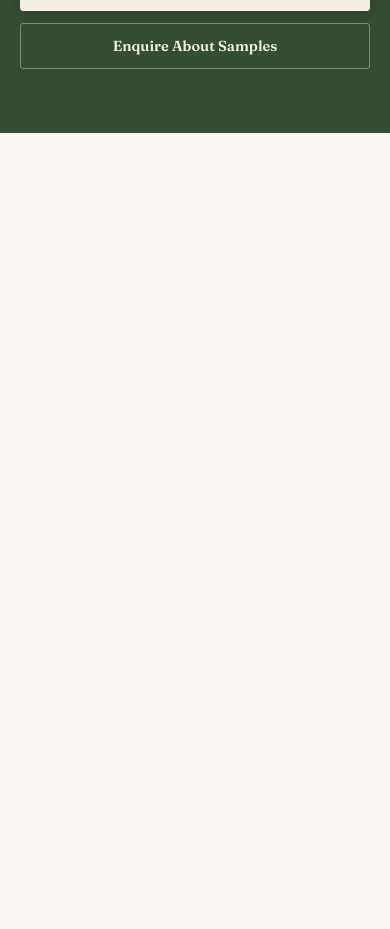
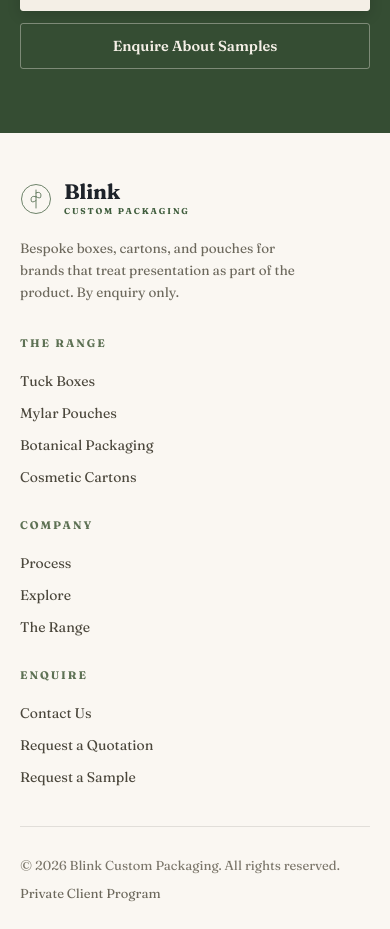
Before and after one commit to bilalkhanx9/Blink-pack, a React (Vite) app: page / in a window 390 px wide. Shown: the part 6220-7149 px from the top of the page. Before the commit the page ends 6353 px from the top, so only its background shows below. Built offline with nearby package versions, Linux system fonts and the light colour scheme.

Commit message:
Add responsive Footer component matching screenshot

```diff
--- a/src/App.jsx
+++ b/src/App.jsx
@@ -7,6 +7,7 @@
 import ProcessSection from './components/ProcessSection';
 import StandardSection from './components/StandardSection';
 import CallToActionBanner from './components/CallToActionBanner';
+import Footer from './components/Footer';
 import PackagingDetailPage from './components/PackagingDetailPage';
 import { packagingTypes, getPackagingTypeById } from './data/packagingData';
 import { useScrollReveal } from './hooks/useScrollReveal';
@@ -78,6 +79,8 @@
           <CallToActionBanner />
         </>
       )}
+
+      <Footer onNavigateHome={handleNavigateHome} onSelectType={handleSelectType} />
     </div>
   );
 }
--- /dev/null
+++ b/src/components/Footer.css
@@ -0,0 +1,193 @@
+/* ==========================================================================
+   Footer Component Styling
+   ========================================================================== */
+
+.site-footer {
+  width: 100%;
+  background-color: #FAF7F2;
+  padding: clamp(64px, 8vh, 92px) 0 36px;
+  position: relative;
+  font-family: 'Fraunces', Georgia, serif;
+}
+
+.footer-container {
+  max-width: 1240px;
+  width: 100%;
+  margin: 0 auto;
+  padding: 0 64px;
+}
+
+/* --------------------------------------------------------------------------
+   4-Column Links Grid
+   -------------------------------------------------------------------------- */
+.footer-grid {
+  display: grid;
+  grid-template-columns: 1.5fr 1fr 1fr 1fr;
+  gap: clamp(32px, 4vw, 64px);
+  margin-bottom: clamp(48px, 6vh, 68px);
+}
+
+/* Brand Column */
+.footer-brand-col {
+  display: flex;
+  flex-direction: column;
+}
+
+.footer-brandmark {
+  display: inline-flex;
+  align-items: center;
+  gap: 12px;
+  text-decoration: none;
+  margin-bottom: 22px;
+  transition: opacity 0.2s ease;
+}
+
+.footer-brandmark:hover {
+  opacity: 0.9;
+}
+
+.footer-logo-icon {
+  display: flex;
+  align-items: center;
+  justify-content: center;
+}
+
+.footer-brand-text {
+  display: flex;
+  flex-direction: column;
+}
+
+.footer-brand-name {
+  font-size: 21px;
+  font-weight: 700;
+  color: #1E232A;
+  line-height: 1;
+  letter-spacing: -0.01em;
+}
+
+.footer-brand-sub {
+  font-size: 8.5px;
+  font-weight: 700;
+  color: #3F5D3D;
+  letter-spacing: 0.22em;
+  text-transform: uppercase;
+  margin-top: 4px;
+}
+
+.footer-mission-text {
+  font-size: 13.5px;
+  line-height: 1.62;
+  color: #6C685C;
+  max-width: 275px;
+  margin: 0;
+}
+
+/* Link Columns */
+.footer-links-col {
+  display: flex;
+  flex-direction: column;
+}
+
+.footer-col-title {
+  font-size: 11px;
+  font-weight: 700;
+  color: #5D7154;
+  letter-spacing: 0.18em;
+  text-transform: uppercase;
+  margin: 0 0 20px;
+}
+
+.footer-links-list {
+  list-style: none;
+  padding: 0;
+  margin: 0;
+  display: flex;
+  flex-direction: column;
+  gap: 12px;
+}
+
+.footer-links-list li {
+  margin: 0;
+}
+
+.footer-links-list a {
+  font-size: 14px;
+  color: #4A463B;
+  text-decoration: none;
+  transition: color 0.2s ease, transform 0.2s ease;
+  display: inline-block;
+}
+
+.footer-links-list a:hover {
+  color: #3F5D3D;
+  transform: translateX(2px);
+}
+
+/* --------------------------------------------------------------------------
+   Footer Bottom Bar / Copyright
+   -------------------------------------------------------------------------- */
+.footer-bottom-bar {
+  border-top: 1px solid rgba(43, 42, 36, 0.12);
+  padding-top: 30px;
+  display: flex;
+  align-items: center;
+  justify-content: space-between;
+  flex-wrap: wrap;
+  gap: 16px;
+}
+
+.footer-copyright {
+  font-size: 13px;
+  color: #7A7569;
+  margin: 0;
+}
+
+.footer-client-program {
+  font-size: 13px;
+  color: #6C685C;
+  text-decoration: none;
+  transition: color 0.2s ease;
+}
+
+.footer-client-program:hover {
+  color: #3F5D3D;
+  text-decoration: underline;
+}
+
+/* --------------------------------------------------------------------------
+   Responsive Media Queries
+   -------------------------------------------------------------------------- */
+@media (max-width: 1024px) {
+  .footer-grid {
+    grid-template-columns: repeat(2, 1fr);
+    gap: 40px;
+  }
+}
+
+@media (max-width: 900px) {
+  .footer-container {
+    padding: 0 24px;
+  }
+}
+
+@media (max-width: 640px) {
+  .site-footer {
+    padding: 48px 0 28px;
+  }
+
+  .footer-container {
+    padding: 0 20px;
+  }
+
+  .footer-grid {
+    grid-template-columns: 1fr;
+    gap: 32px;
+    margin-bottom: 40px;
+  }
+
+  .footer-bottom-bar {
+    flex-direction: column;
+    align-items: flex-start;
+    gap: 12px;
+  }
+}
--- /dev/null
+++ b/src/components/Footer.jsx
@@ -0,0 +1,143 @@
+import React from 'react';
+import './Footer.css';
+
+export default function Footer({ onNavigateHome, onSelectType }) {
+  const handleLogoClick = (e) => {
+    e.preventDefault();
+    if (onNavigateHome) {
+      onNavigateHome();
+    } else {
+      window.scrollTo({ top: 0, behavior: 'smooth' });
+    }
+  };
+
+  const handleLinkClick = (typeId) => {
+    if (onSelectType) {
+      onSelectType(typeId);
+    }
+  };
+
+  return (
+    <footer className="site-footer">
+      <div className="footer-container">
+
+        {/* Main Footer 4-Column Grid */}
+        <div className="footer-grid">
+
+          {/* Column 1: Brand & Bio */}
+          <div className="footer-brand-col">
+            <a
+              href="/"
+              className="footer-brandmark"
+              onClick={handleLogoClick}
+              aria-label="Blink Custom Packaging"
+            >
+              <div className="footer-logo-icon">
+                <svg
+                  width="32"
+                  height="32"
+                  viewBox="0 0 64 64"
+                  fill="none"
+                  xmlns="http://www.w3.org/2000/svg"
+                >
+                  <circle cx="32" cy="32" r="29" stroke="#3F5D3D" strokeWidth="1.5" />
+                  <path
+                    d="M32 14 L32 50"
+                    stroke="#3F5D3D"
+                    strokeWidth="1.5"
+                    strokeLinecap="round"
+                  />
+                  <path
+                    d="M32 28 C25 24 20 29 23 37 C26 40 32 35 32 35"
+                    stroke="#3F5D3D"
+                    strokeWidth="1.5"
+                    strokeLinecap="round"
+                    fill="none"
+                  />
+                  <path
+                    d="M32 20 C39 16 44 21 41 29 C38 32 32 27 32 27"
+                    stroke="#3F5D3D"
+                    strokeWidth="1.5"
+                    strokeLinecap="round"
+                    fill="none"
+                  />
+                </svg>
+              </div>
+              <div className="footer-brand-text">
+                <span className="footer-brand-name">Blink</span>
+                <span className="footer-brand-sub">CUSTOM PACKAGING</span>
+              </div>
+            </a>
+
+            <p className="footer-mission-text">
+              Bespoke boxes, cartons, and pouches for brands that treat presentation as part of the product. By enquiry only.
+            </p>
+          </div>
+
+          {/* Column 2: The Range */}
+          <div className="footer-links-col">
+            <h4 className="footer-col-title">THE RANGE</h4>
+            <ul className="footer-links-list">
+              <li>
+                <a href="#range" onClick={() => handleLinkClick('tuck')}>Tuck Boxes</a>
+              </li>
+              <li>
+                <a href="#range" onClick={() => handleLinkClick('pouches')}>Mylar Pouches</a>
+              </li>
+              <li>
+                <a href="#range" onClick={() => handleLinkClick('corrugated')}>Botanical Packaging</a>
+              </li>
+              <li>
+                <a href="#range" onClick={() => handleLinkClick('display')}>Cosmetic Cartons</a>
+              </li>
+            </ul>
+          </div>
+
+          {/* Column 3: Company */}
+          <div className="footer-links-col">
+            <h4 className="footer-col-title">COMPANY</h4>
+            <ul className="footer-links-list">
+              <li>
+                <a href="#process">Process</a>
+              </li>
+              <li>
+                <a href="#range">Explore</a>
+              </li>
+              <li>
+                <a href="#range">The Range</a>
+              </li>
+            </ul>
+          </div>
+
+          {/* Column 4: Enquire */}
+          <div className="footer-links-col">
+            <h4 className="footer-col-title">ENQUIRE</h4>
+            <ul className="footer-links-list">
+              <li>
+                <a href="#contact">Contact Us</a>
+              </li>
+              <li>
+                <a href="#contact">Request a Quotation</a>
+              </li>
+              <li>
+                <a href="#contact">Request a Sample</a>
+              </li>
+            </ul>
+          </div>
+
+        </div>
+
+        {/* Footer Bottom / Copyright Bar */}
+        <div className="footer-bottom-bar">
+          <p className="footer-copyright">
+            © 2026 Blink Custom Packaging. All rights reserved.
+          </p>
+          <a href="#private-client" className="footer-client-program">
+            Private Client Program
+          </a>
+        </div>
+
+      </div>
+    </footer>
+  );
+}
```
